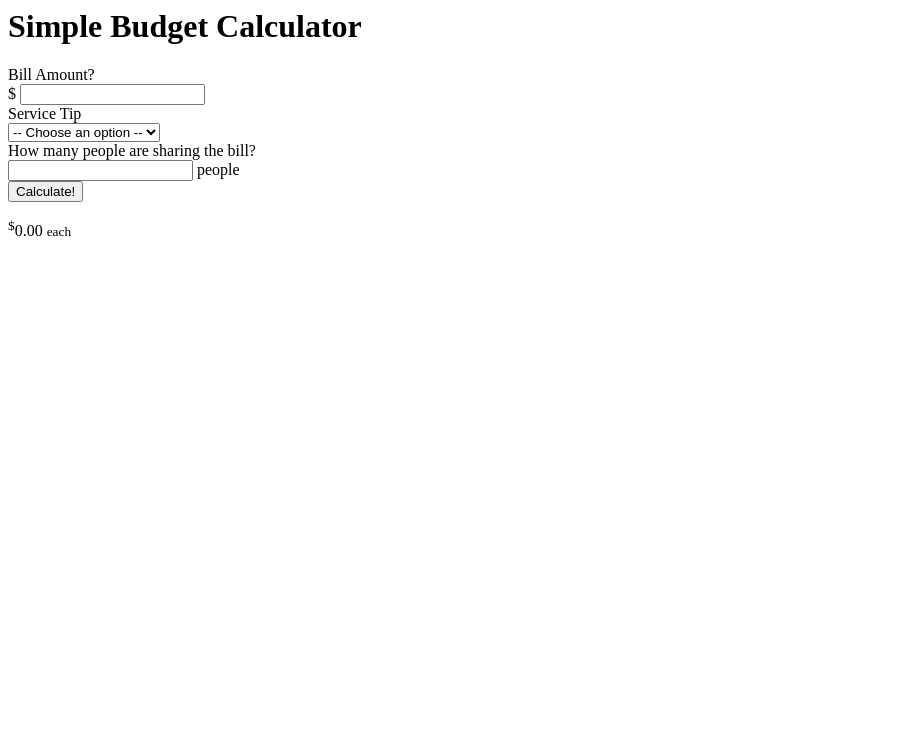
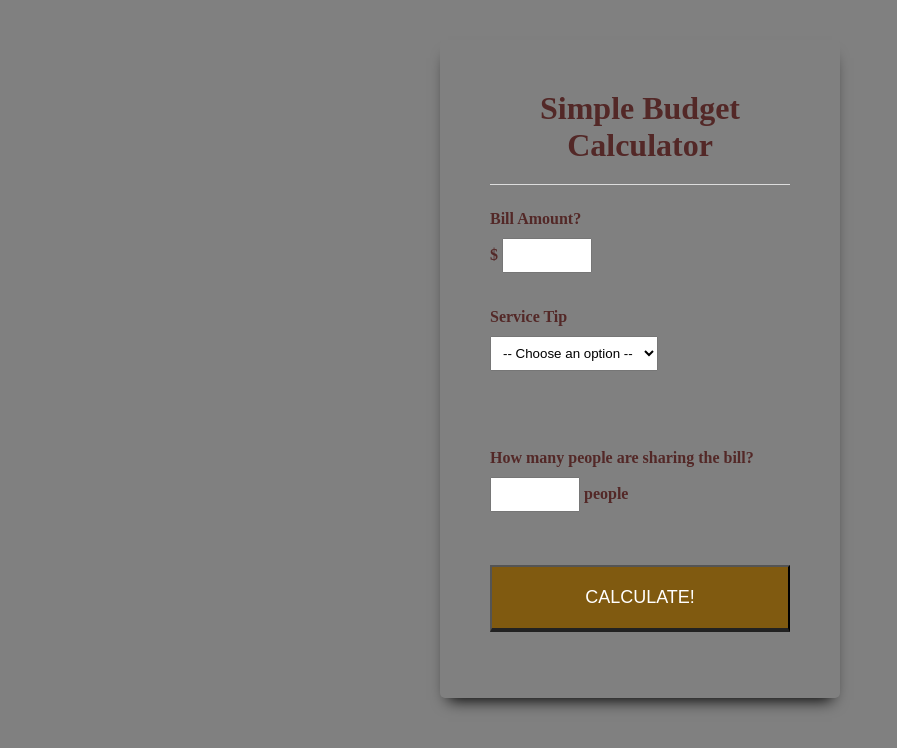
Before and after one commit to Museahmed18/simple-budget-calculator, a plain HTML site: page index.html in a window 1280 px wide. Shown: the whole page, without its empty margins (0-897 px from the left). Drawn offline with Linux system fonts and the light colour scheme.

Commit message:
change file path

```diff
--- a/index.html
+++ b/index.html
@@ -4,7 +4,7 @@
     <meta http-equiv="X-UA-Compatible" content="IE=edge">
     <meta name="viewport" content="width=device-width, initial-scale=1.0">
     <title>Simple Budget Calculator</title>
-    <link rel="stylesheet" href="/HTMLGL2/js projects/project3/style.css">
+    <link rel="stylesheet" href="/style.css">
 </head>
 <body>
 
@@ -50,6 +50,6 @@
 
 
 
-      <script src="/HTMLGL2/js projects/project3/app.js"></script>
+      <script src="app.js"></script>
 </body>
 </html>
```
